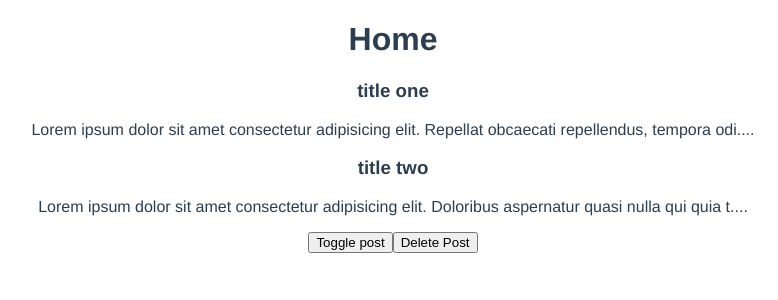
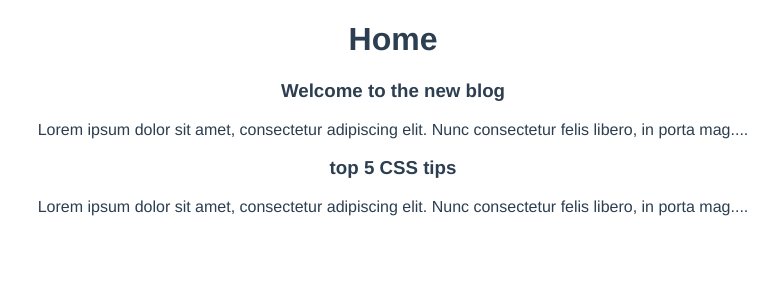
Before and after one commit to sezohessen/VueBlog, a Vue app: page / in a window 1280 px wide. Shown: the top 300 px of the page, without its empty margins (247-1025 px from the left). Built offline with nearby package versions, Linux system fonts and the light colour scheme; data requests are answered from the project's data file.

Commit message:
Fetching data from setup

```diff
--- /dev/null
+++ b/data/db.json
@@ -0,0 +1,24 @@
+{
+    "posts": [
+        {
+            "id": 1,
+            "title": "Welcome to the new blog",
+            "body": "Lorem ipsum dolor sit amet, consectetur adipiscing elit. Nunc consectetur felis libero, in porta magna vestibulum eget. Suspendisse malesuada dui in ligula imperdiet pharetra. Vivamus felis nisl, gravida non porttitor eget, molestie sed lorem. Integer finibus dui arcu, nec egestas nulla posuere nec. Quisque eu ex nec dolor egestas condimentum ac ac nulla. Phasellus ut cursus ligula. Etiam vel laoreet erat. Vestibulum sit amet erat id velit sodales efficitur id in sem. Quisque ac cursus nunc. Aenean feugiat ex metus, at tristique elit accumsan eu. Nam placerat dolor sit amet lorem aliquet congue.",
+            "tags": [
+                "webdev",
+                "coding",
+                "news"
+            ]
+        },
+        {
+            "id": 2,
+            "title": "top 5 CSS tips",
+            "body": "Lorem ipsum dolor sit amet, consectetur adipiscing elit. Nunc consectetur felis libero, in porta magna vestibulum eget. Suspendisse malesuada dui in ligula imperdiet pharetra. Vivamus felis nisl, gravida non porttitor eget, molestie sed lorem. Integer finibus dui arcu, nec egestas nulla posuere nec. Quisque eu ex nec dolor egestas condimentum ac ac nulla. Phasellus ut cursus ligula. Etiam vel laoreet erat. Vestibulum sit amet erat id velit sodales efficitur id in sem. Quisque ac cursus nunc. Aenean feugiat ex metus, at tristique elit accumsan eu. Nam placerat dolor sit amet lorem aliquet congue.",
+            "tags": [
+                "css",
+                "webdev",
+                "coding"
+            ]
+        }
+    ]
+}
--- a/src/views/NewHome.vue
+++ b/src/views/NewHome.vue
@@ -1,9 +1,13 @@
 <template>
   <div class="home">
     <h1>Home</h1>
-    <PostList v-if="TogglePost" :posts="posts"/>
-    <button @click="TogglePost = !TogglePost">Toggle post</button>
-    <button @click="posts.pop()">Delete Post</button>
+    <div v-if="error">{{error}}</div>
+    <div v-if="posts.length">
+        <PostList :posts="posts"/>
+    </div>
+    <div v-else>
+        Loading....
+    </div>
   </div>
 </template>
 <script>
@@ -13,12 +17,22 @@ export default {
   name: 'HomeView',
   components:{PostList},
   setup() {
-      const posts = ref([
-          {title:'title one',body:'Lorem ipsum dolor sit amet consectetur adipisicing elit. Repellat obcaecati repellendus, tempora odio molestias corporis, laborum maiores nostrum atque, quod perferendis? Deserunt iure qui vitae expedita quasi aperiam, dolore blanditiis ipsa sed doloribus enim vel corrupti maxime ex commodi voluptatum perferendis ipsam deleniti officiis quos! Voluptas consectetur laudantium rerum dolores non eveniet magni quos ex distinctio quam perferendis cum mollitia vel delectus ducimus, explicabo accusantium quasi ab enim quisquam aliquid laborum voluptatum quae. Iure inventore ratione exercitationem! Quibusdam soluta tempora pariatur suscipit iste, quos ex ullam nobis doloribus odit adipisci porro? Tempore, magnam? Qui nihil dolor distinctio deleniti, repellat voluptas!',id:1},
-          {title:'title two',body:'Lorem ipsum dolor sit amet consectetur adipisicing elit. Doloribus aspernatur quasi nulla qui quia tempora eaque obcaecati culpa. Pariatur commodi fuga beatae officiis alias consequatur quidem cum facere animi ipsam.',id:2}
-      ])
-      const TogglePost = ref(true)
-    return {posts,TogglePost}
+      const posts = ref([])
+      const error = ref(null)
+      const load = async () => {
+        try {
+            let data = await fetch('http://localhost:3000/posts')
+            if(!data.ok){
+                throw Error('No data Available')
+            }
+            posts.value = await data.json()
+        } catch (err) {
+            error.value = err.message
+            console.log(error.value)
+        }
+      }
+      load()
+    return {posts,error}
   },
 }
 </script>
```
